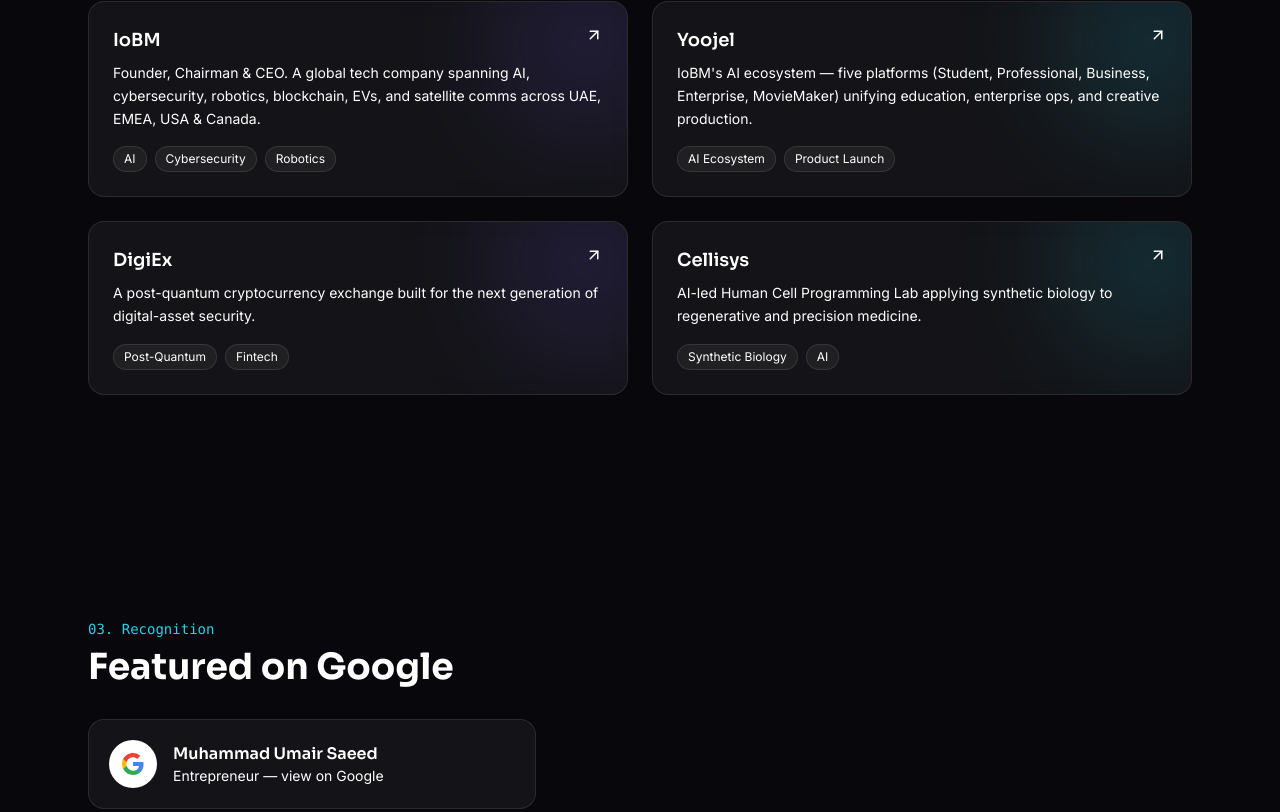
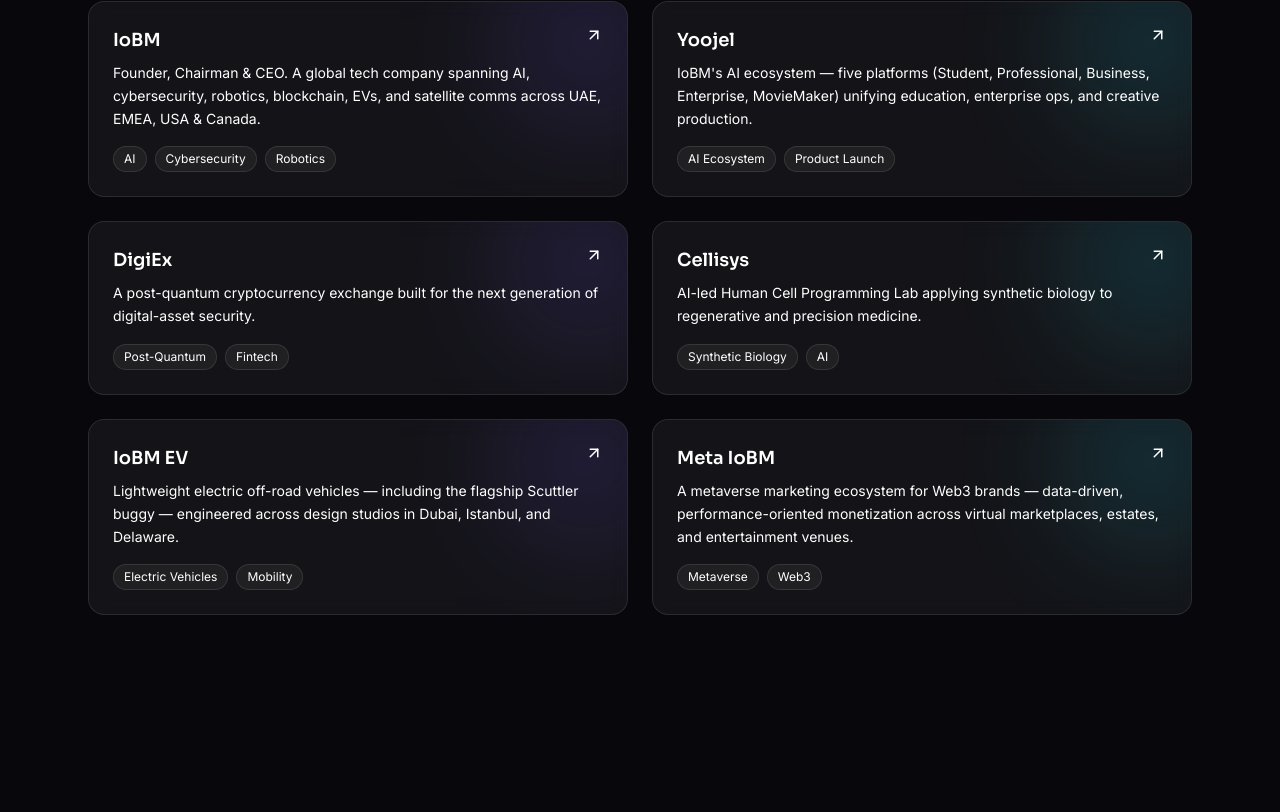
Before and after one commit to musiobm/theumair.com, a Next.js app: page / in a window 1280 px wide. Shown: the part 1547-2359 px from the top of the page. Built offline with nearby package versions, Linux system fonts and the light colour scheme.

Commit message:
Add IoBM EV and Meta IoBM venture cards
Descriptions sourced from each site: IoBM EV builds lightweight
electric off-road vehicles (flagship Scuttler buggy), Meta IoBM is a
metaverse marketing ecosystem for Web3 brands. Both link out to their
respective sites, matching the existing card pattern.

```diff
--- a/app/page.tsx
+++ b/app/page.tsx
@@ -44,6 +44,20 @@
     tags: ["Synthetic Biology", "AI"],
     gradient: "bg-accent2",
     url: "https://www.io-bm.com/cellisys",
+  },
+  {
+    title: "IoBM EV",
+    description: "Lightweight electric off-road vehicles — including the flagship Scuttler buggy — engineered across design studios in Dubai, Istanbul, and Delaware.",
+    tags: ["Electric Vehicles", "Mobility"],
+    gradient: "bg-accent",
+    url: "https://www.iobmev.com/",
+  },
+  {
+    title: "Meta IoBM",
+    description: "A metaverse marketing ecosystem for Web3 brands — data-driven, performance-oriented monetization across virtual marketplaces, estates, and entertainment venues.",
+    tags: ["Metaverse", "Web3"],
+    gradient: "bg-accent2",
+    url: "https://www.metaiobm.com/",
   },
 ];
 
```
